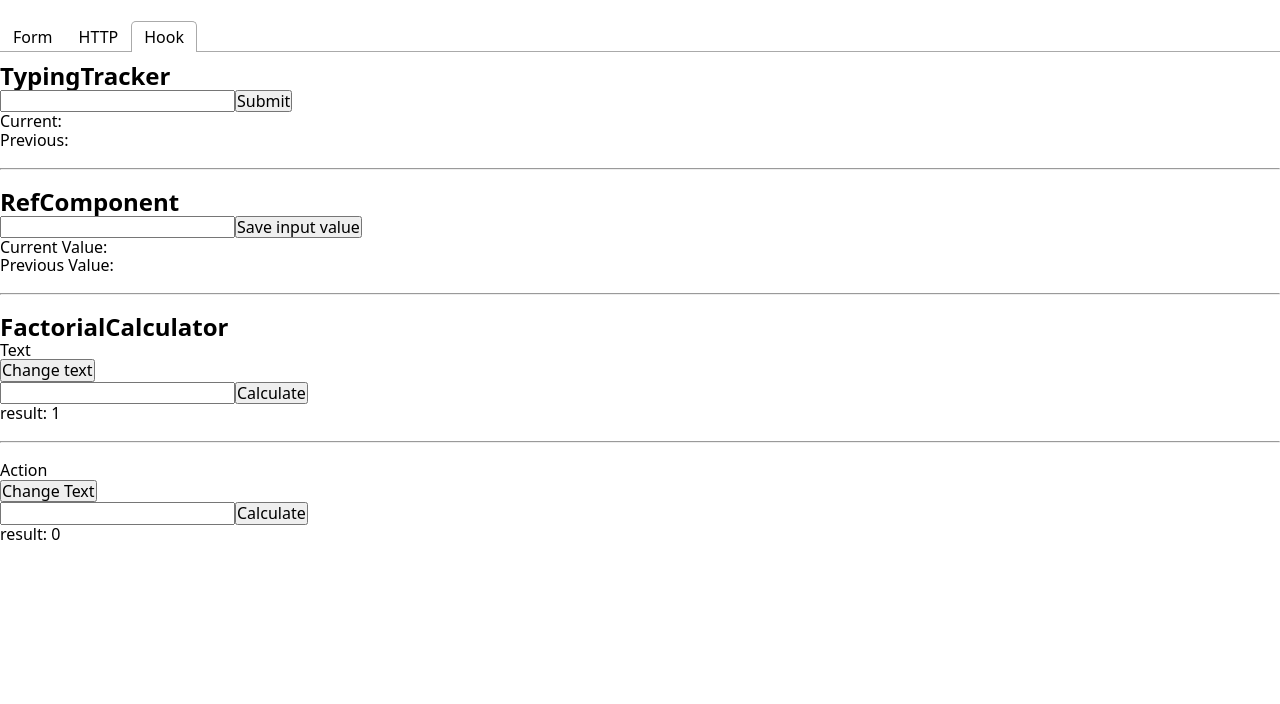
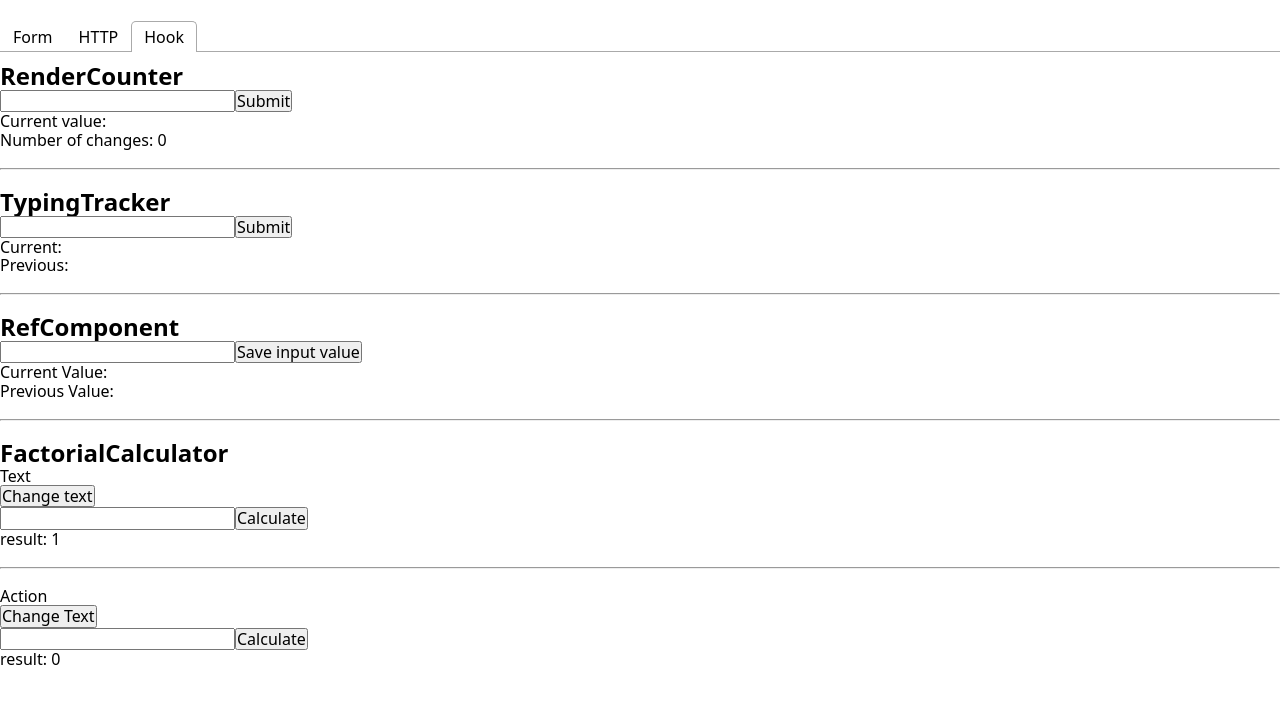
Before and after one commit to Developer-Mykhailo/test-3-react-project, a React (Vite) app: page / in a window 1280 px wide. Both pictures are taken after a click on the tab "Hook". Shown: the top 704 px of the page. Built offline with nearby package versions, Linux system fonts and the light colour scheme.

Commit message:
add Render Counter

```diff
--- /dev/null
+++ b/src/components/RenderCounter/RenderCounter.jsx
@@ -0,0 +1,38 @@
+// import React from 'react'
+
+import { useEffect, useRef, useState } from "react";
+
+const RenderCounter = () => {
+  const [inputValue, setInputValue] = useState("");
+
+  const inputRef = useRef("");
+
+  const changeCountRef = useRef(0);
+
+  //handler
+  const handleClick = () => {
+    const value = inputRef.current.value.trim();
+    if (!value) return;
+
+    setInputValue(value);
+    inputRef.current.value = "";
+  };
+
+  useEffect(() => {
+    changeCountRef.current += 1;
+  }, [inputValue]);
+
+  //JSX
+  return (
+    <div>
+      <h2>RenderCounter</h2>
+
+      <input ref={inputRef} type="text" />
+      <button onClick={handleClick}>Submit</button>
+      <p>Current value: {inputValue}</p>
+      <p>Number of changes: {changeCountRef.current}</p>
+    </div>
+  );
+};
+
+export default RenderCounter;
--- a/src/components/tabs/Hook.jsx
+++ b/src/components/tabs/Hook.jsx
@@ -2,6 +2,7 @@
 
 import FactorialCalculator from "../FactorialCalculator/FactorialCalculator";
 import RefComponent from "../RefComponent/RefComponent";
+import RenderCounter from "../RenderCounter/RenderCounter";
 
 import SquareCalculator from "../SquareCalculator/SquareCalculator";
 import TypingTracker from "../TypingTracker/TypingTracker";
@@ -9,6 +10,10 @@ import TypingTracker from "../TypingTracker/TypingTracker";
 const Hook = () => {
   return (
     <div>
+      <RenderCounter />
+      <br />
+      <hr />
+      <br />
       <TypingTracker />
       <br />
       <hr />
```
